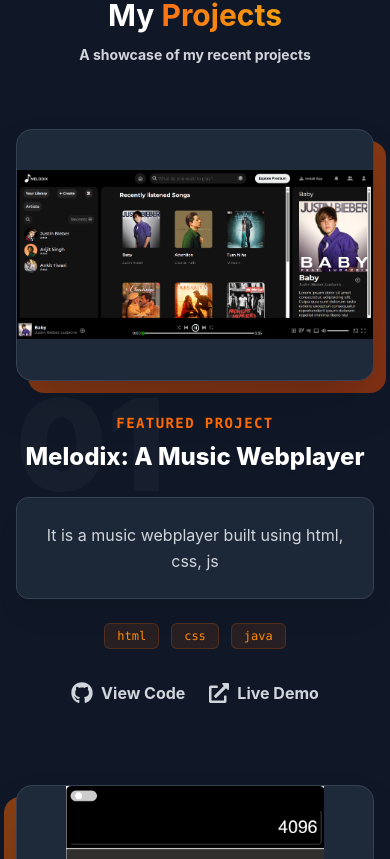
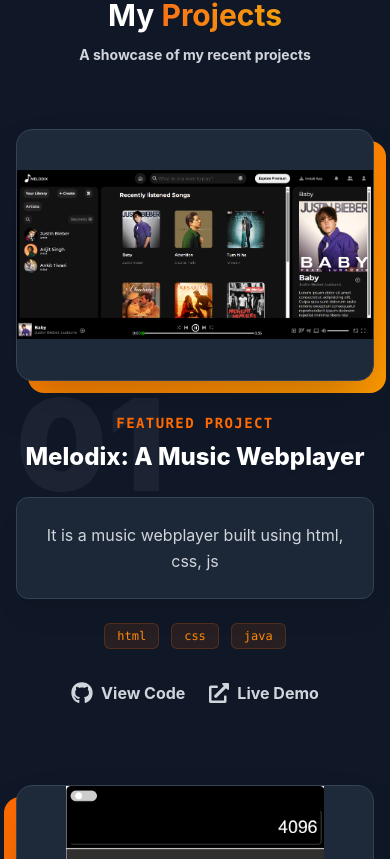
Before and after one commit to heyitsmeravi/Portfolio_Website, a React (Vite) app: page / in a window 390 px wide. Shown: the part 3945-4804 px from the top of the page. Built offline with nearby package versions, Linux system fonts and the light colour scheme.

Commit message:
changed the color of card in project

```diff
--- a/src/components/Projects.tsx
+++ b/src/components/Projects.tsx
@@ -39,7 +39,7 @@
                             {/* Image Section */}
                             <div className="w-full lg:w-3/5 relative group z-10" data-aos={index % 2 !== 0 ? 'fade-left' : 'fade-right'}>
                                 {/* Offset decorative background */}
-                                <div className={`absolute inset-0 bg-linear-to-br from-orange-500 to-orange-600 opacity-50 rounded-2xl transform transition-transform duration-500 ${index % 2 !== 0 ? '-translate-x-3 sm:-translate-x-4' : 'translate-x-3 sm:translate-x-4'} translate-y-3 sm:translate-y-4 group-hover:translate-x-6 group-hover:translate-y-6`}></div>
+                                <div className={`absolute inset-0 bg-linear-to-br from-orange-500 to-amber-500 rounded-2xl transform transition-transform duration-500 ${index % 2 !== 0 ? '-translate-x-3 sm:-translate-x-4' : 'translate-x-3 sm:translate-x-4'} translate-y-3 sm:translate-y-4 group-hover:translate-x-6 group-hover:translate-y-6`}></div>
 
                                 <div className={`relative overflow-hidden rounded-2xl shadow-2xl border ${darkMode ? 'border-gray-700 bg-gray-800' : 'border-gray-200 bg-white'}`}>
                                     <img src={project.image} alt={project.title}
@@ -58,7 +58,7 @@
                             <div className={`w-full lg:w-2/5 flex flex-col relative z-20 text-center ${index % 2 !== 0 ? 'lg:items-end lg:text-right' : 'lg:items-start lg:text-left'}`}>
 
                                 {/* Background Number */}
-                                <span className={`text-[8rem] lg:text-[12rem] font-black absolute -top-16 lg:-top-24 opacity-[0.03] select-none pointer-events-none ${darkMode ? 'text-white' : 'text-black'}`}
+                                <span className={`text-[8rem] lg:text-[12rem] font-black absolute -top-16 lg:-top-24 opacity-[0.05] select-none pointer-events-none ${darkMode ? 'text-white' : 'text-black'}`}
                                       style={{[index % 2 !== 0 ? 'right' : 'left']: '0'}}>
                                     0{index + 1}
                                 </span>
```
